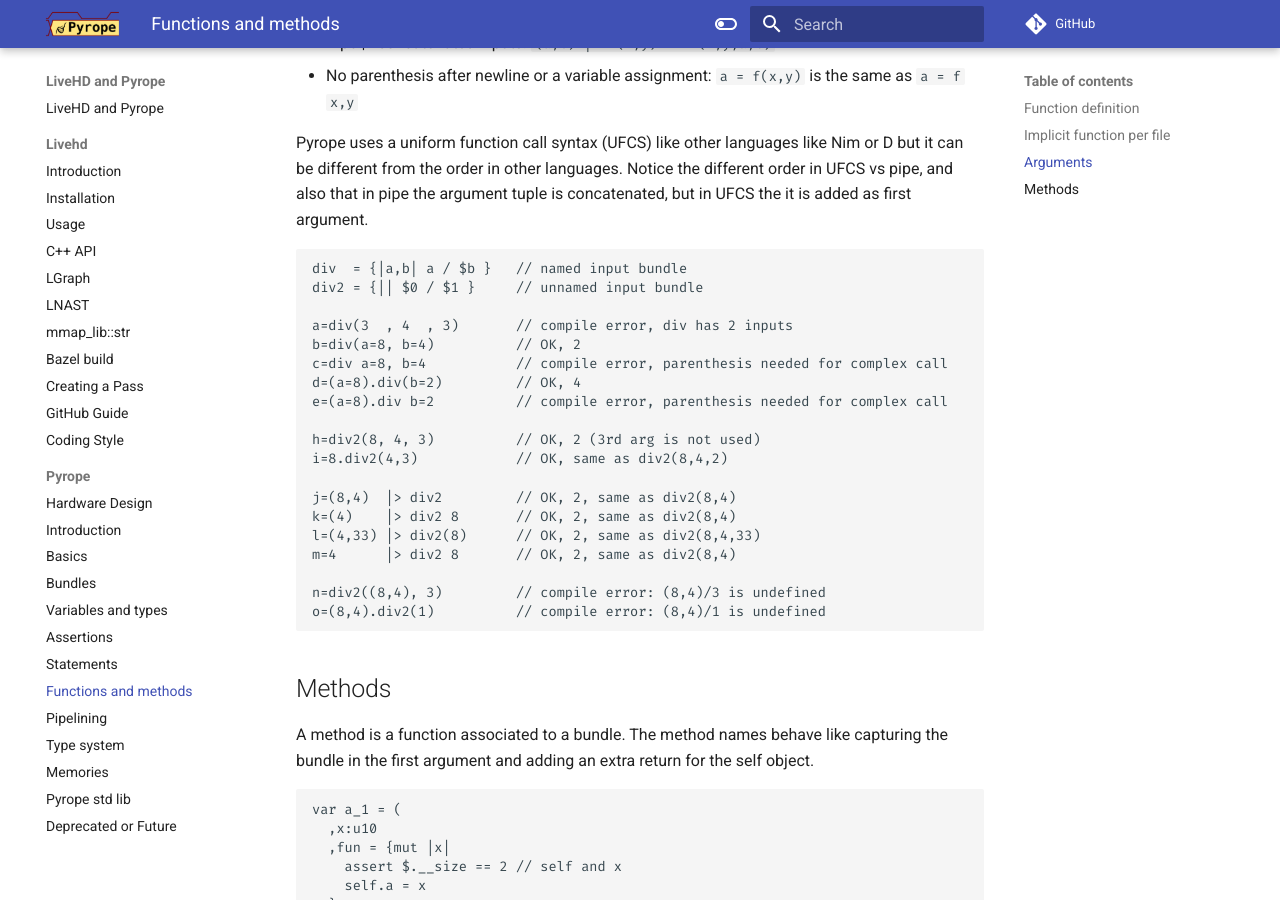
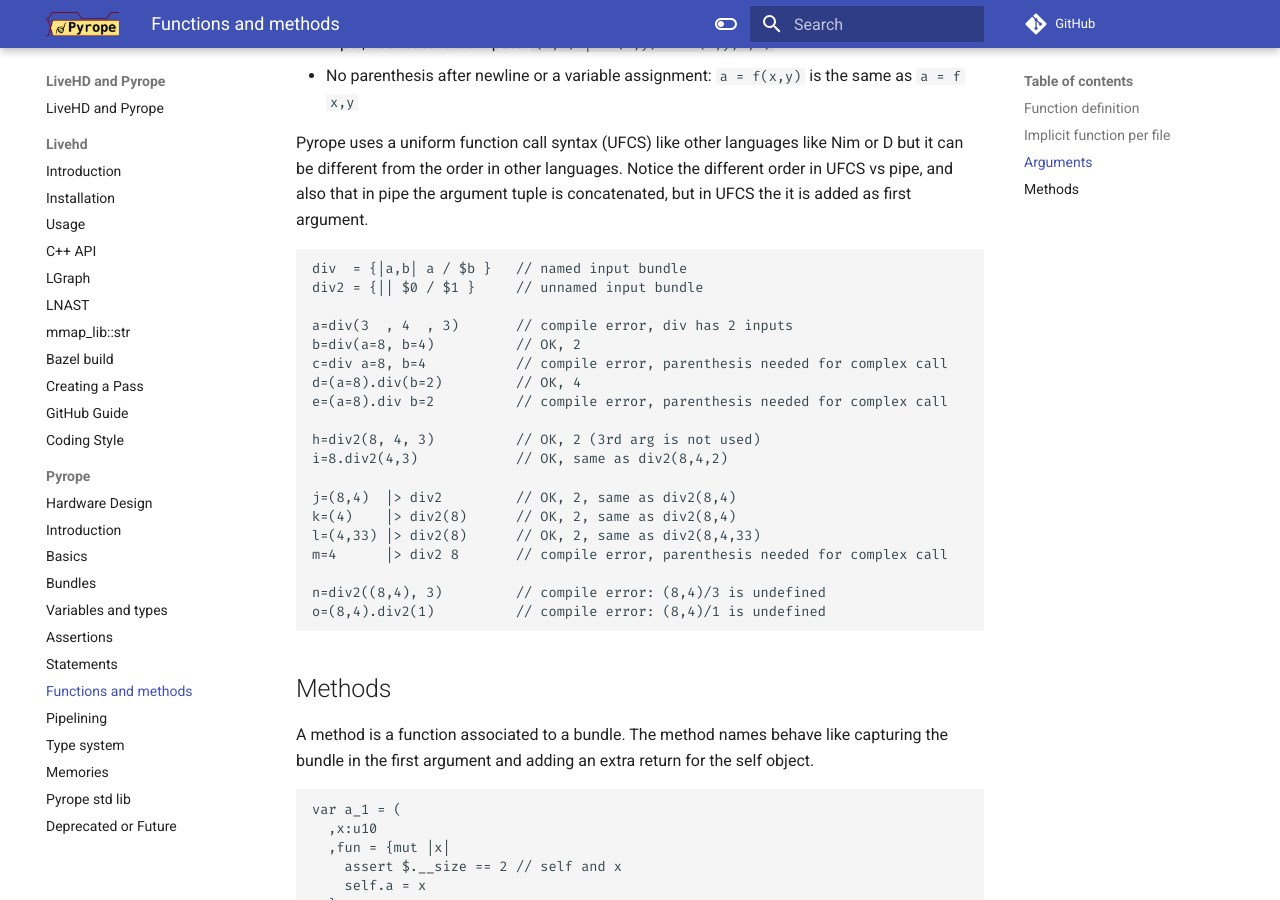
Before and after one commit to masc-ucsc/docs, an MkDocs documentation site: the page built from docs/pyrope/06-functions.md, in a window 1280 px wide and 900 px high, scrolled down 2462 px. Built offline with MkDocs 1.6.1 and Material for MkDocs 9.7.7, drawn with Linux system fonts in a browser that asks for light colours; comment, search, counter and statistics services are not loaded.

Commit message:
minor typos in fcall without arguments

```diff
--- a/docs/pyrope/06-functions.md
+++ b/docs/pyrope/06-functions.md
@@ -127,9 +127,9 @@ h=div2(8, 4, 3)          // OK, 2 (3rd arg is not used)
 i=8.div2(4,3)            // OK, same as div2(8,4,2)
 
 j=(8,4)  |> div2         // OK, 2, same as div2(8,4)
-k=(4)    |> div2 8       // OK, 2, same as div2(8,4)
+k=(4)    |> div2(8)      // OK, 2, same as div2(8,4)
 l=(4,33) |> div2(8)      // OK, 2, same as div2(8,4,33)
-m=4      |> div2 8       // OK, 2, same as div2(8,4)
+m=4      |> div2 8       // compile error, parenthesis needed for complex call
 
 n=div2((8,4), 3)         // compile error: (8,4)/3 is undefined
 o=(8,4).div2(1)          // compile error: (8,4)/1 is undefined
```
